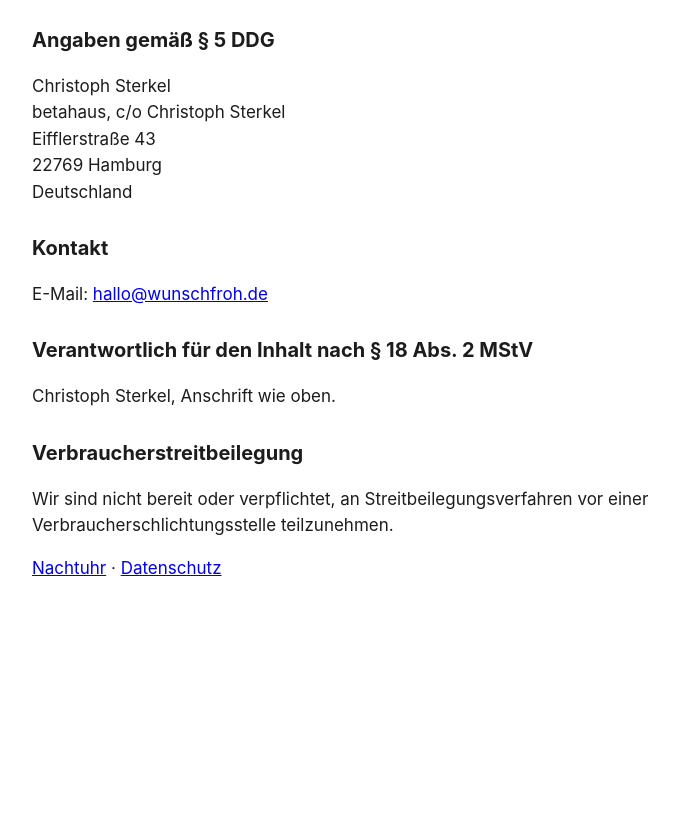
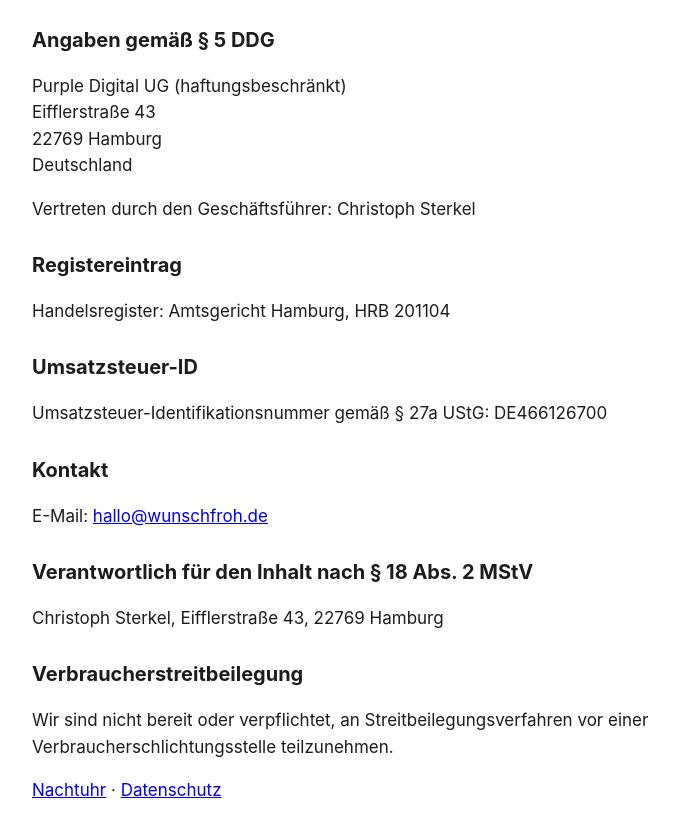
Before and after one commit to Walbourg1/nachtuhr, a plain HTML site: page impressum.html in a window 1280 px wide. Shown: the part 97-934 px from the top of the page, without its empty margins (248-927 px from the left). Before the commit the page ends 800 px from the top, so only its background shows below. Drawn offline with Linux system fonts and the light colour scheme.

Commit message:
Anbieter: Purple Digital UG (haftungsbeschränkt)
Co-Authored-By: Claude Opus 5.5 <noreply@anthropic.com>

```diff
--- a/impressum.html
+++ b/impressum.html
@@ -16,13 +16,21 @@
 <h1>Impressum</h1>
 
 <h2>Angaben gemäß § 5 DDG</h2>
-<p>Christoph Sterkel<br>betahaus, c/o Christoph Sterkel<br>Eifflerstraße 43<br>22769 Hamburg<br>Deutschland</p>
+<p>Purple Digital UG (haftungsbeschränkt)<br>Eifflerstraße 43<br>22769 Hamburg<br>Deutschland</p>
+
+<p>Vertreten durch den Geschäftsführer: Christoph Sterkel</p>
+
+<h2>Registereintrag</h2>
+<p>Handelsregister: Amtsgericht Hamburg, HRB 201104</p>
+
+<h2>Umsatzsteuer-ID</h2>
+<p>Umsatzsteuer-Identifikationsnummer gemäß § 27a UStG: DE466126700</p>
 
 <h2>Kontakt</h2>
 <p>E-Mail: <a href="mailto:hallo@wunschfroh.de">hallo@wunschfroh.de</a></p>
 
 <h2>Verantwortlich für den Inhalt nach § 18 Abs. 2 MStV</h2>
-<p>Christoph Sterkel, Anschrift wie oben.</p>
+<p>Christoph Sterkel, Eifflerstraße 43, 22769 Hamburg</p>
 
 <h2>Verbraucherstreitbeilegung</h2>
 <p>Wir sind nicht bereit oder verpflichtet, an Streitbeilegungsverfahren vor einer Verbraucherschlichtungsstelle teilzunehmen.</p>
```
Also changed, not shown: datenschutz.html (+1 -1 lines).
